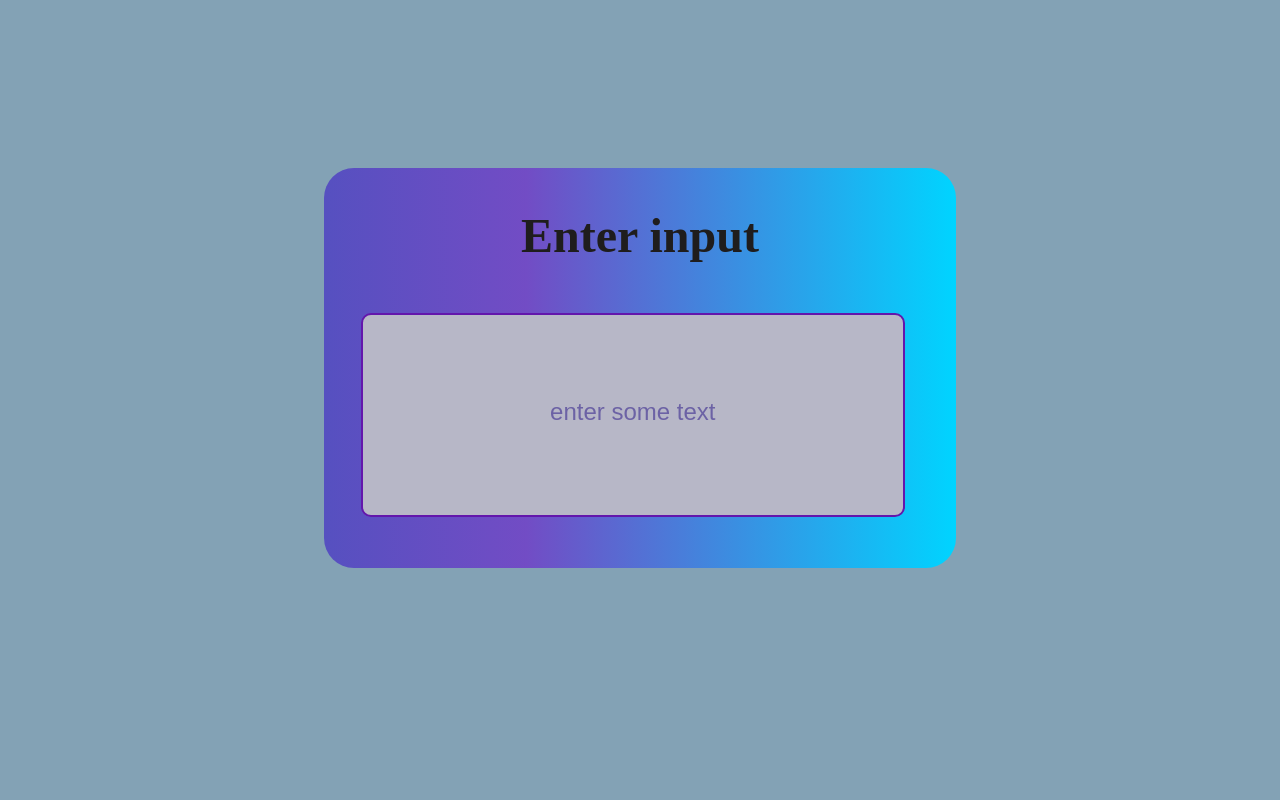
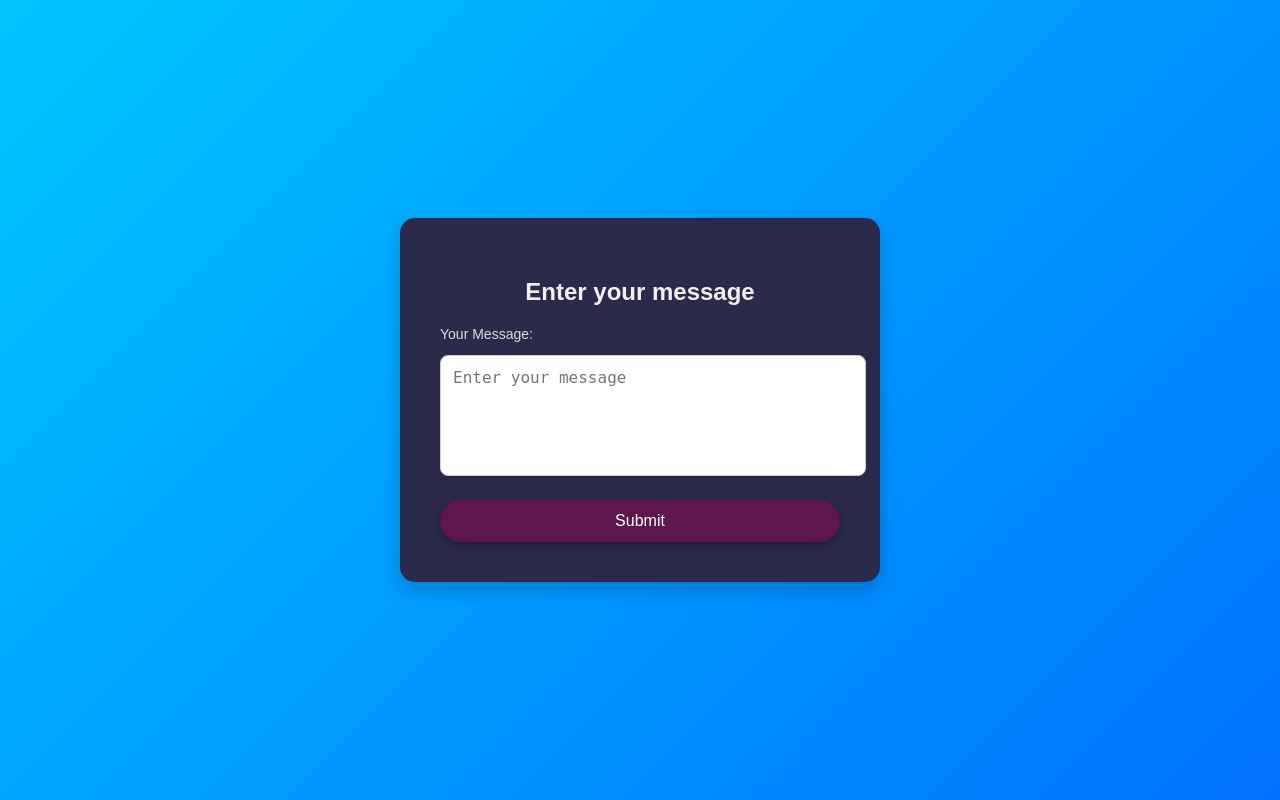
Before and after one commit to rohandhiman5/Spam_detection, a Django app: page / in a window 1280 px wide. Run offline with Django 5.2, Linux system fonts and the light colour scheme; parts of the project's set-up code (start-up, migrations or seed data) failed here and were passed over.

Commit message:
Your commit message here

```diff
--- a/home/views.py
+++ b/home/views.py
@@ -9,7 +9,7 @@ import pickle
 
 # Load model and vectorizer once, globally
 model = pickle.load(open("static/ML/NB.pkl", "rb"))
-vectorizer = pickle.load(open("static/ML/Vectorizer_logistic_regression.pkl", "rb"), encoding='latin1')  # Added encoding
+vectorizer = pickle.load(open("static/ML/Vectorizer_logistic_regression.pkl", "rb"))  # Added encoding
 
 
 def index(request):
@@ -28,7 +28,7 @@ def getPrediction(mail):
 
 
 def result(request):
-    input=request.GET.get('email')
+    input=request.POST.get('message')
 
     prediction=getPrediction(input)
 
--- a/static/css/style.css
+++ b/static/css/style.css
@@ -1,68 +1,107 @@
-body{
-  background-color: rgb(131, 162, 181);
+/* style.css */
+body {
+  font-family: 'Poppins', sans-serif;
+  background: linear-gradient(135deg, #00c6ff, #0072ff);
+  margin: 0;
+  padding: 0;
   display: flex;
   justify-content: center;
   align-items: center;
+  height: 100vh;
+  color: #fff;
 }
 
-.box{
-  background: rgb(2,0,36);
-background: linear-gradient(90deg, rgb(86, 80, 192) 0%, rgba(103,21,207,0.6072480017397583) 32%, rgba(0,212,255,1) 100%);
-  width: 50%;
-  height: 400px;
-  margin-top:20vh;
-  border-radius:30px;
-
-
-
+.container {
+  display: flex;
+  justify-content: center;
+  align-items: center;
+  width: 100%;
+  height: 100%;
 }
 
-.box h2{
-  color:rgb(31, 29, 29);
+.box {
+  background-color: #2c2a4a;
+  padding: 40px;
+  border-radius: 15px;
+  width: 400px;
   text-align: center;
-  font-size:3em;
+  box-shadow: 0 8px 20px rgba(0, 0, 0, 0.2);
 }
 
-.box input[type=textarea]{
-  border: 2px solid #6316ac;
-  border-radius: 10px;
-  background-color: rgb(183, 183, 199);
-  padding: 100px 21px;
-  width: 86%;          /* Keep the width fixed */
-  height: 150px;       /* Set height for multiline input */
-  margin: 10px 37px;
-  font-size: 16px;
-  box-sizing: border-box;
-
-  resize: none;        /* Disable resizing of the textarea */
-  overflow-y: auto;    /* Allow vertical scrolling if text overflows */
-  overflow-x: hidden;  /* Prevent horizontal scrolling */
-  word-wrap: break-word; /* Break long words at the boundary */
+h2 {
+  font-size: 24px;
+  margin-bottom: 20px;
+  color: #f0f0f0;
 }
 
-.box input[type=textarea]:hover{
-  border:2px solid rgb(107, 10, 10);
-  border-radius: 10px;
-  cursor:text;
+.input-group {
+  margin-bottom: 20px;
+  text-align: left;
 }
 
-::placeholder{
-  text-align: center;
-  font-size:1.5em;
-  color:rgb(108, 98, 165);
+label {
+  display: block;
+  margin-bottom: 5px;
+  font-size: 14px;
+  color: #ddd;
+}
+
+textarea {
+  width: 100%;
+  padding: 12px;
+  border: 1px solid #ccc;
+  border-radius: 8px;
+  font-size: 16px;
+  background-color: #fff;
+  color: #333;
+  box-shadow: 0 4px 8px rgba(0, 0, 0, 0.1);
+  margin-top: 8px;
+  resize: none;
+}
+
+textarea:focus {
+  outline: none;
+  border-color: #00c6ff;
+  box-shadow: 0 0 8px rgba(0, 198, 255, 0.7);
+}
+
+.btn-submit {
+  background-color: #5e174c;
+  color: #fff;
+  border: none;
+  padding: 12px 30px;
+  border-radius: 25px;
+  cursor: pointer;
+  font-size: 16px;
+  transition: background-color 0.3s ease;
+  width: 100%;
+  box-shadow: 0 4px 8px rgba(0, 0, 0, 0.3);
+}
+
+.btn-submit:hover {
+  background-color: #3a1033;
 }
 
 
+.output {
+  background: linear-gradient(135deg, #6a11cb 0%, #2575fc 100%);
+  color: #fff;
+  padding: 20px;
+  margin: 20px auto;
+  border-radius: 12px;
+  text-align: center;
+  font-size: 1.5rem;
+  font-weight: bold;
+  box-shadow: 0px 4px 10px rgba(0, 0, 0, 0.2);
+  max-width: 600px;
+}
 
+.output::before {
+  content: "Result: ";
+  font-size: 1.3rem;
+  font-weight: 600;
+}
 
 .output {
-  color: rgb(181, 175, 111);
-  text-align: center;
-  font-size: 2em;
-  padding: 40px;
-  margin: 20px 0;
-  background-color: rgb(215, 198, 198); /* Light green background */
-  border-radius: 5px; /* Rounded corners */
-  font-weight: bold; /* Makes the text bold */
-  box-shadow: 0 2px 5px rgba(0, 0, 0, 0.1); /* Subtle shadow */
+  word-wrap: break-word;  /* Ensures long text wraps inside the box */
 }
--- a/template/index.html
+++ b/template/index.html
@@ -1,39 +1,28 @@
-{% load static%}
+{% load static %}
 <!DOCTYPE html>
 <html lang="en">
 <head>
     <meta charset="UTF-8">
     <meta name="viewport" content="width=device-width, initial-scale=1.0">
-    <title>Document</title>
+    <title>Message Input Form</title>
 
     <link rel="stylesheet" href="{% static 'css/style.css' %}">
-
 </head>
 <body>
-     <!-- <h1>hello world</h1> -->
+    <div class="container">
+        <div class="box">
+            <h2>Enter your message</h2>
+            <form action="{% url 'result' %}" method="POST">
+                {% csrf_token %}
 
-     <div class="box">
-        <h2>
-            Enter input
+                <div class="input-group">
+                    <label for="message">Your Message:</label>
+                    <textarea id="message" name="message" rows="5" placeholder="Enter your message" required></textarea>
+                </div>
 
-        </h2>
-
-        <form action="{%url 'result' %}">
-            {% csrf_token %}
-
-            <label for="email" ></label>
-            <input type="textarea" placeholder="enter some text" id="email"name="email">
-
-        </form>
-
-
-
-
-
-     </div>
-
-
-
-
+                <button type="submit" class="btn-submit">Submit</button>
+            </form>
+        </div>
+    </div>
 </body>
 </html>
```
